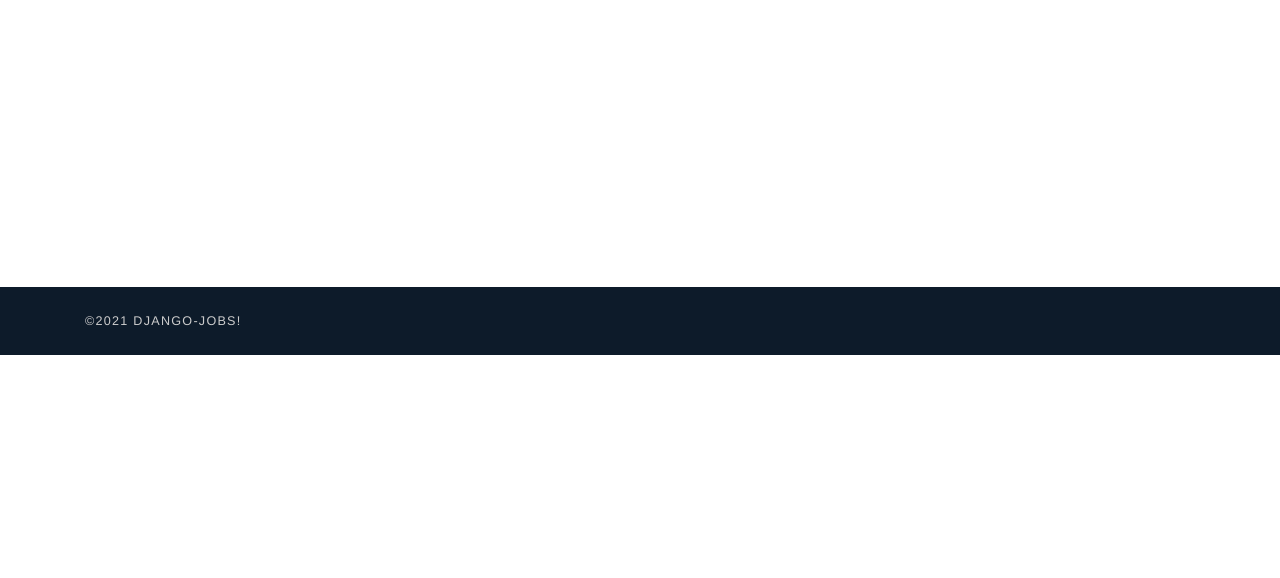
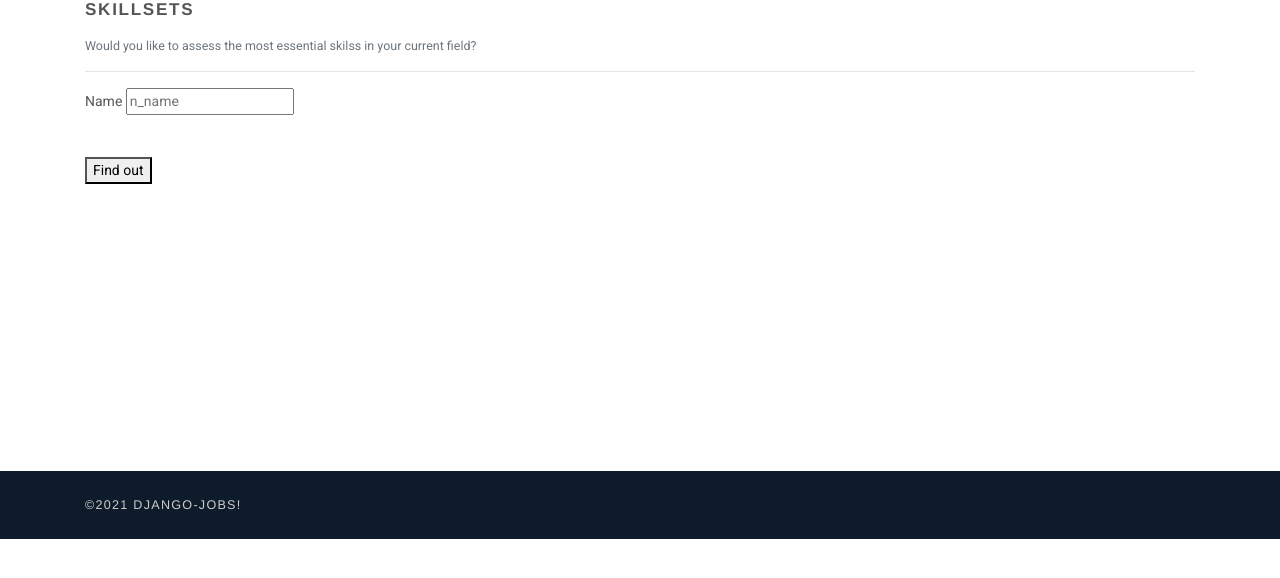
Before and after one commit to Aron-R/Recruit-pursuit, a Django app: page /en/skillsets in a window 1280 px wide. Shown: the part 104-682 px from the top of the page. Run offline with Django 3.2, Linux system fonts and the light colour scheme; data comes from the database, SQL or seed files in the repository; some libraries are stand-ins or nearby versions.

Commit message:
Skillsets module: foundation

```diff
--- a/jobsapp/urls.py
+++ b/jobsapp/urls.py
@@ -1,4 +1,5 @@
 from django.urls import path, include
+from rest_framework import pagination
 
 from .views import *
 from . import views
@@ -55,6 +56,8 @@ urlpatterns = [
     path("apply-job/<int:job_id>/", ApplyJobView.as_view(), name="apply-job"),
     path("jobs/", JobListView.as_view(), name="jobs"),
     path("jobs/<int:id>/", JobDetailsView.as_view(), name="jobs-detail"),
-    path("skillsets", skillset.as_view(),name = "skillsets"),
-    path("skillsets/<int:id>/", skillsetDetails.as_view(), name="skillsets-detail"),
+    path("skillsets", views.skillset,name = "skillsets"),
+    path('skillsetResult', views.skillsetResult,name='skillsetResult'),
+    path('render_skill', views.render_skill,name='skillsetResult-1'),
+    # path("skillsets/<int:id>/", skillsetDetails.as_view(), name="skillsets-detail"),
 ]
--- a/jobsapp/views/home.py
+++ b/jobsapp/views/home.py
@@ -9,8 +9,12 @@ from rest_framework.decorators import api_view
 
 from ..documents import JobDocument
 from ..forms import ApplyJobForm
+
+# included
 from ..models import *
-
+from django.views import View
+from django.core.paginator import Paginator
+from django.shortcuts import render, get_object_or_404, redirect, get_list_or_404
 
 class HomeView(ListView):
     model = Job
@@ -167,14 +171,65 @@ class uh2(DetailView):
         return self.render_to_response(context)
 
 
-class skillset(ListView):
-    model = Job
-    template_name = "skillsets.html"
-    context_object_name = "jobs"
-    paginate_by = 5
 
-class skillsetDetails(DetailView):
-    model = Job
-    template_name = "skillsets.html"
-    context_object_name = "job"
-    pk_url_kwarg = "id"
+def skillset(request):
+    all_checker = Job.objects.all()
+    paginator = Paginator(all_checker,10)
+    page = request.GET.get('page')
+    checkers = paginator.get_page(page)
+    return render(request,'./skillsets.html')
+
+def skillsetResult(request):
+    n = request.POST.get("n_name")
+    print(n)
+    # if (n!=None|n!=''):
+    #     return render(request,'./skillsetResult-1')
+    # else:
+    #     return redirect('./skillsets.html')
+    return render(request,'./skillsets.html')
+
+def render_skill(request):
+    all_checker = Job.objects.all()
+    paginator = Paginator(all_checker,10)
+    page = request.GET.get('page')
+    checkers = paginator.get_page(page)
+    return render(request,'./skillsetResult-1.html')
+
+# def saveGreySupplier(request):
+#     q=request.POST.get("id")
+#     # q = q.strip()
+#     l=(request.POST.get("supplier_name"))
+
+#     m=request.POST.get("address")
+#     m = m.strip()
+#     n=request.POST.get("city")
+#     n = n.strip()
+#     o=request.POST.get("contact_number")
+#     o = o.strip()
+#     p=request.POST.get("email")
+#     p = p.strip()
+
+#     r=request.POST.get("remarks")
+#     r = r.strip()
+
+
+#     try:
+#         existing_quality=get_object_or_404(GreySuppliersMaster,id=q,supplier_name=l)
+#         messages.error(request,"This supplier already exists")
+#     except:
+#         if  m=="" or n=="" or o=="" or p=="" or q=="" or l=="":
+#             messages.error(request,"please enter valid input")
+#             return redirect('masterGreySuppliers')
+#         new_quality = GreySuppliersMaster(
+#             id = q,
+#             supplier_name = l,
+#             city = n.upper(),
+#             address = m.upper(),
+#             email=p,
+#             contact_number=o,
+#             remarks=r.upper()
+
+#         )
+#         new_quality.save()
+#         messages.success(request,"Supplier added")
+#     return redirect('masterGreySuppliers')
--- a/templates/skillsets.html
+++ b/templates/skillsets.html
@@ -1,8 +1,83 @@
 {% extends 'base.html' %}
 {% load static %}
 {% load i18n %}
+
 {% block title %}
     Skillsets
 {% endblock %}
+{% block content %}
 
-<h1> it works </h1>
+<!-- <section class="bg-light-gray">
+    <div class="container">
+        <div class="row">
+            <div class="col-lg-8 mx-auto">
+                <h1 class="heading">Skillsets</h1>
+            </div>
+        </div>
+    </div>
+</section>
+<section>
+    <div class="container">
+                <form id="job-main-form" method="post" action="" class="job-add-form">
+                    {% csrf_token %}
+                    <div class="row">
+                        <div class="col-lg-12">
+                            <h4>Skillsets</h4>
+                            <p class="text-muted text-small">Would you like to assess the most essential skilss in your current field? </p>
+                            <hr>
+                        </div>
+                    </div>
+                    <div class="row">
+                        <div class="col-lg-12 form-group">
+                            <label for="title">Enter your skills</label>
+                            <input id="title" name="title" type="text" class="form-control" value="{{ form.title.value|default_if_none:"" }}">
+                        </div>
+                    </div>
+
+                    <div class="row">
+                        <div class="col-lg-12 text-center">
+                            <hr>
+                            <button type="submit" class="btn btn-outline-white-primary"><i class="fa fa-magic"></i>
+                                Find out now
+                            </button>
+                        </div>
+                    </div>
+                </form>
+           </div>
+</section>  -->
+
+<form method="POST" action="{% url 'jobs:skillsetResult' %}">
+    {% csrf_token %}
+    <div class="container">
+        <div class="row">
+            <div class="col-lg-12">
+                <h4>Skillsets</h4>
+                <p class="text-muted text-small"> Would you like to assess the most essential skilss in your current field? </p>
+                <hr>
+            </div>
+        </div>
+        <div class="row">
+            <div class="col-lg-12 form-group">
+                <label for="title">Name</label>
+                <input type="text" id="n_name" placeholder="n_name" name="n_name" required>
+            </div>
+        </div>
+
+        <br>
+        <button class="button" type="submit" onclick="this.disabled=true,this.form.submit();">Find out</button>
+  </form>
+
+
+{% endblock %}
+
+<!-- {% block javascripts %}
+
+<script src="https://cdnjs.cloudflare.com/ajax/libs/select2/4.0.3/js/select2.full.js"></script>
+
+<script>
+    $(document).ready(function () {
+        $('.js-select2').select2();
+    });
+</script>
+
+{% endblock %} -->
```
Also changed, not shown: templates/skillsets-case1.html (added, +8 -0 lines).
